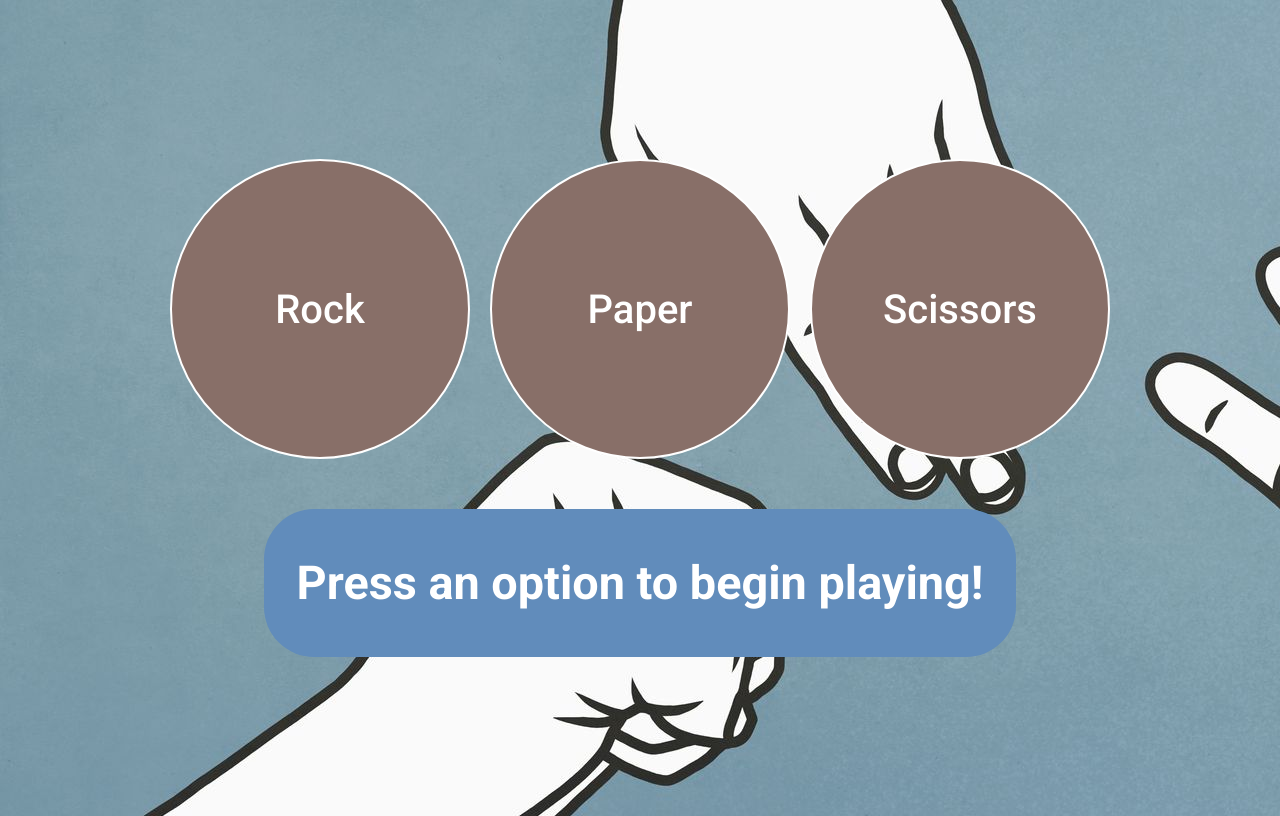
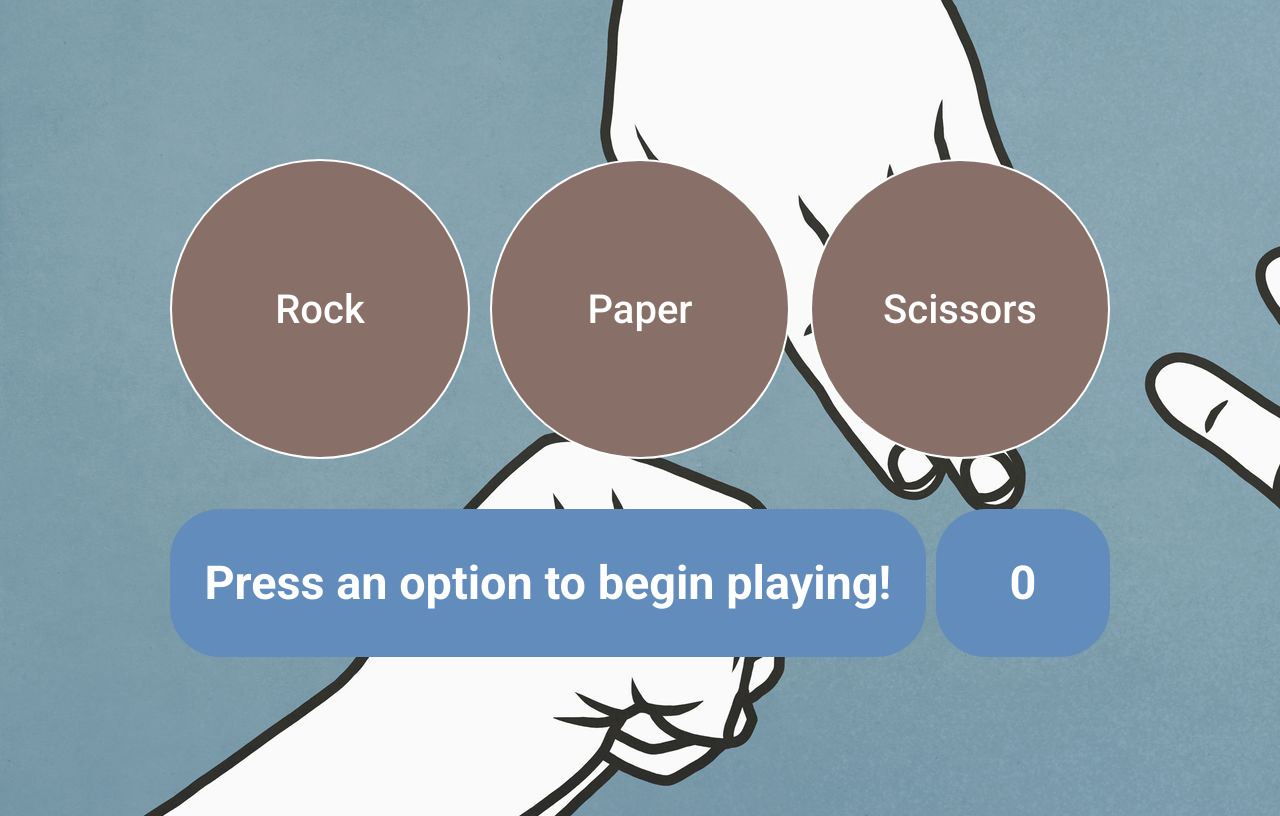
Before and after one commit to anshvijay28/OdinProjectRPS, a plain HTML site: page index.html in a window 1280 px wide. Drawn offline with Linux system fonts and the light colour scheme; files whose address does not match are found by name.

Commit message:
added score and centered the text horizontally and vertically

```diff
--- a/index.html
+++ b/index.html
@@ -18,11 +18,17 @@
             <button class = "paper">Paper</button>
             <button class = "scissors">Scissors</button>
         </div>
-        <div class = "message">
-            <h3 id = "message-text">Press an option to begin playing!</h3>
-            <h3 id = "player-text"></h3>
-            <h3 id = "result-text"></h3>
+        <div class = "information">
+            <div class = "message">
+                <h3 id = "message-text">Press an option to begin playing!</h3>
+                <h3 id = "player-text"></h3>
+                <h3 id = "result-text"></h3>
+            </div>
+            <div class = "score">
+                <h3 id = "score-text">0</h3>
+            </div>
         </div>
+
     </div>
 </body>
 </html>
--- a/styles.css
+++ b/styles.css
@@ -13,6 +13,7 @@ body {
     display: flex;
     flex-direction: column;
     align-items: center;
+
 }
 
 .choices {
@@ -21,6 +22,7 @@ body {
     justify-content: center;
     gap: 20px;
     padding-bottom: 50px;
+
 }
 .choices > button {
     height: 300px;
@@ -46,8 +48,26 @@ body {
   background-color: rgb(136, 111, 104);
   border: 1px #000000 solid;
 }
-.container > .message {
-    width: 80%;
+.container > .information {
+    display: flex;
+    flex-direction: row;
+    width: 100%;
+    gap: 10px;
+}
+.container > .information > .message {
+    text-align: center;
+    color: #FFFFFF;
+    font-weight: 100;
+    font-size: 40px;
+    background: #618CBB;
+    border-radius: 50px;
+    flex: 13;
+}
+.container > .information > .score {
+    display: flex;
+    flex-direction: column;
+    justify-content: center;
+    flex: 3;
     text-align: center;
     color: #FFFFFF;
     font-weight: 100;
```
